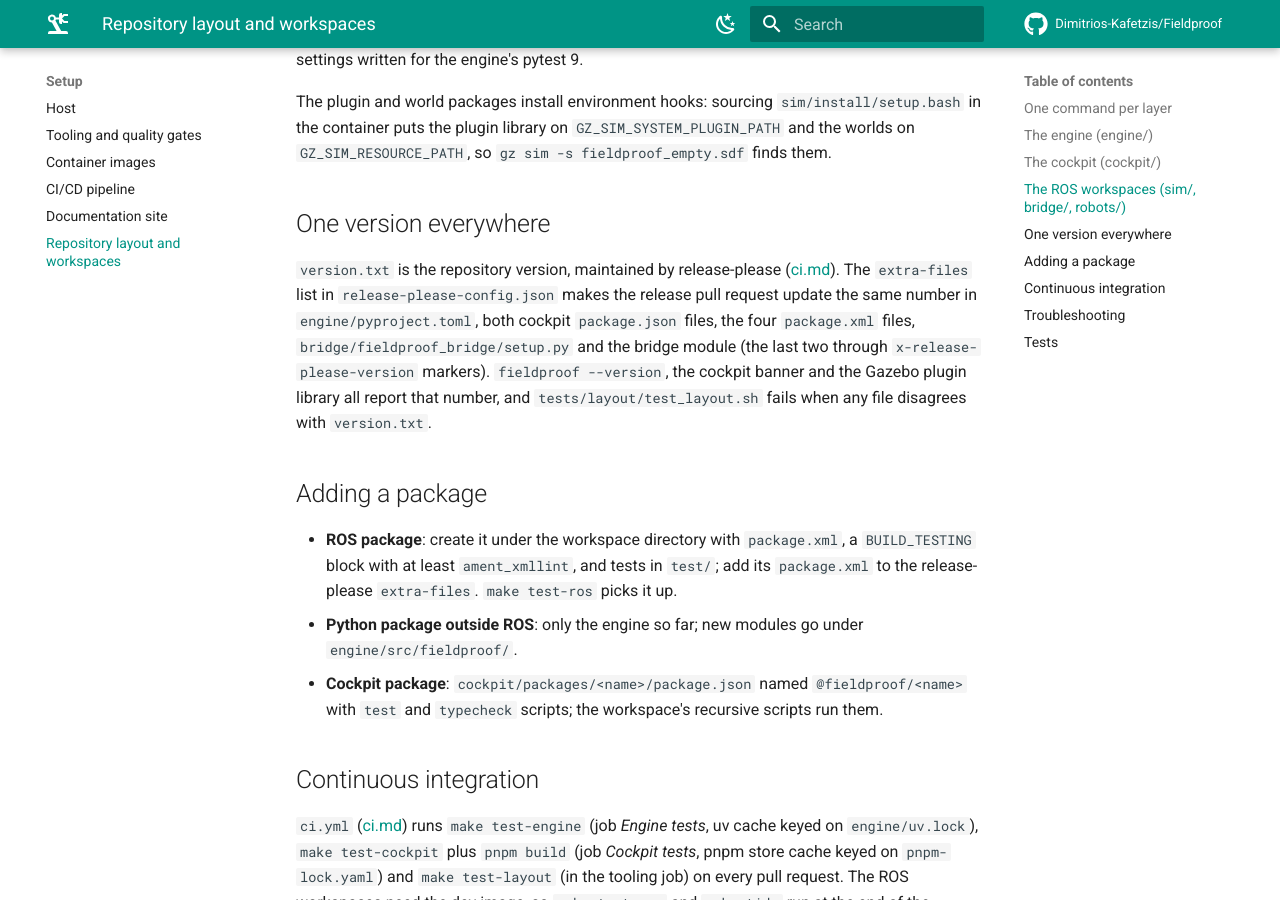
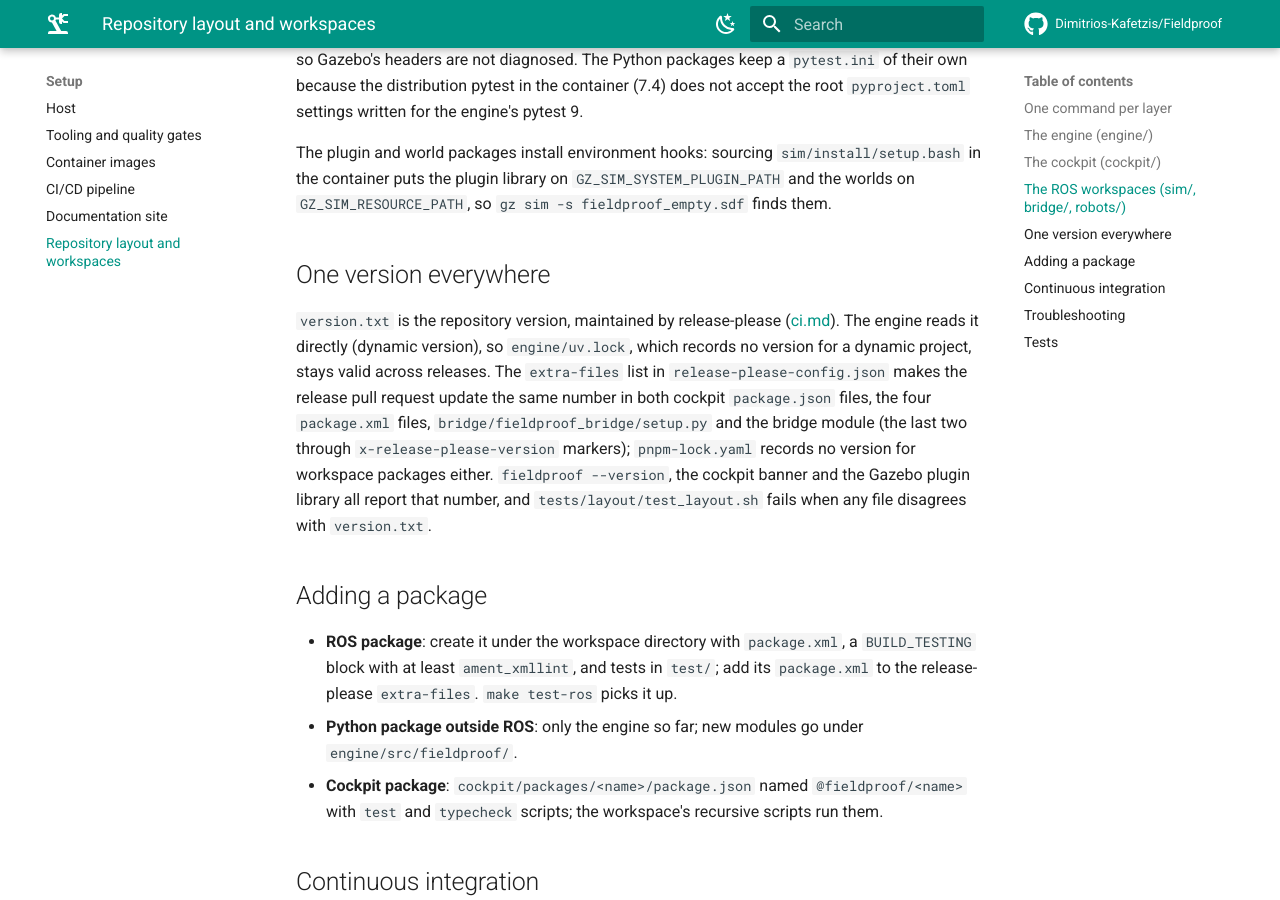
Before and after one commit to Dimitrios-Kafetzis/Fieldproof, an MkDocs documentation site: the page built from docs/setup/workspaces.md, in a window 1280 px wide and 900 px high, scrolled down 2723 px. Built offline with MkDocs 1.6.1 and Material for MkDocs 9.7.7, drawn with Linux system fonts in a browser that asks for light colours; comment, search, counter and statistics services are not loaded; some of the changed text lies outside the part shown.

Commit message:
fix(release): read the engine version from version.txt so a release needs no re-lock
The first release pull request after P0-T07 (#19) failed its Engine and Tooling jobs:
release-please bumped the static version in engine/pyproject.toml, uv.lock recorded that
version, and `uv sync --locked` refused the stale lock file. The engine version is now dynamic:
hatchling reads it from the repository's version.txt, uv's cache-keys rebuild the editable install
when that file changes, and uv.lock records no version for the project. The engine leaves the
release-please extra-files; the layout test checks the dynamic configuration and that the lock
file carries no project version.

Task: P0-T07

```diff
--- a/docs/setup/workspaces.md
+++ b/docs/setup/workspaces.md
@@ -42,7 +42,9 @@
 
 A uv project with a `src/` layout: `engine/pyproject.toml` declares the package `fieldproof`, its
 exact dependencies (Pydantic, Typer, Rich) and the `fieldproof` console script;
-`engine/uv.lock` pins the resolution. `uv sync --locked --project engine` creates `engine/.venv`,
+`engine/uv.lock` pins the resolution. The version is dynamic: hatchling reads it from the
+repository's `version.txt`, and uv's `cache-keys` rebuild the editable install when that file
+changes. `uv sync --locked --project engine` creates `engine/.venv`,
 and `uv run --project engine fieldproof --version` runs the CLI (`python -m fieldproof` works
 too). Tests live in `engine/tests/` and run with the `pytest` of the dev dependency group.
 
@@ -97,10 +99,13 @@
 ## One version everywhere
 
 `version.txt` is the repository version, maintained by release-please
-([ci.md](ci.md#releases)). The `extra-files` list in `release-please-config.json` makes the
-release pull request update the same number in `engine/pyproject.toml`, both cockpit
-`package.json` files, the four `package.xml` files, `bridge/fieldproof_bridge/setup.py` and the
-bridge module (the last two through `x-release-please-version` markers). `fieldproof --version`,
+([ci.md](ci.md#releases)). The engine reads it directly (dynamic version), so `engine/uv.lock`,
+which records no version for a dynamic project, stays valid across releases. The `extra-files`
+list in `release-please-config.json` makes the release pull request update the same number in
+both cockpit `package.json` files, the four `package.xml` files,
+`bridge/fieldproof_bridge/setup.py` and the bridge module (the last two through
+`x-release-please-version` markers); `pnpm-lock.yaml` records no version for workspace packages
+either. `fieldproof --version`,
 the cockpit banner and the Gazebo plugin library all report that number, and
 `tests/layout/test_layout.sh` fails when any file disagrees with `version.txt`.
 
--- a/release-please-config.json
+++ b/release-please-config.json
@@ -23,7 +23,6 @@
     ".": {
       "version-file": "version.txt",
       "extra-files": [
-        { "type": "toml", "path": "engine/pyproject.toml", "jsonpath": "$.project.version" },
         { "type": "json", "path": "cockpit/package.json", "jsonpath": "$.version" },
         { "type": "json", "path": "cockpit/apps/cockpit/package.json", "jsonpath": "$.version" },
         {
```
Also changed, not shown: docs/setup/ci.md (+5 -5 lines), 3 other files.
